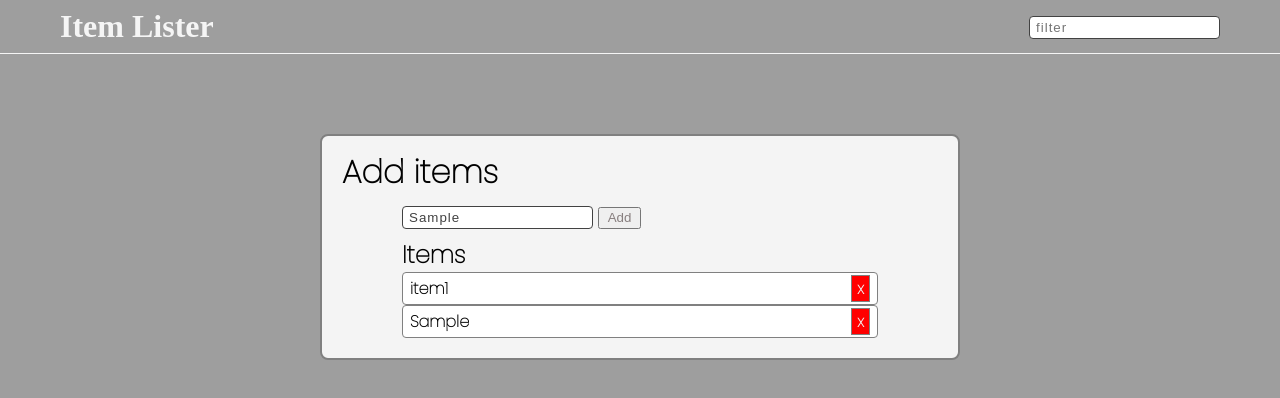
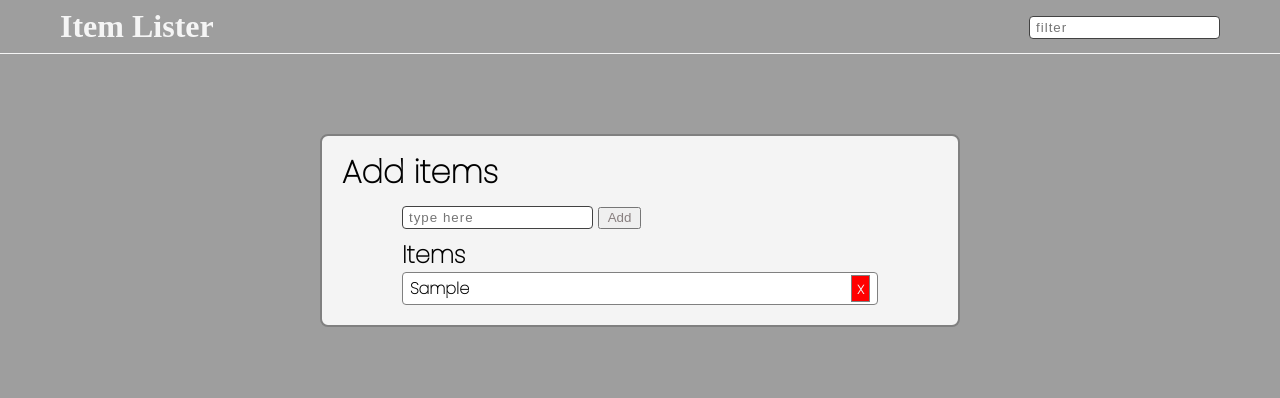
Before and after one commit to nabeelahmed1699/Web-development-learning-projects, a plain HTML site: page javscript related projects/Item Lister/index.html in a window 1280 px wide. Both pictures are taken after typing "Sample" into the empty fields and a click on the button "Add". Drawn offline with Linux system fonts and the light colour scheme; a web font is replaced by a local one.

Commit message:
modify the item lister project
made the input box clear after add the item in the list.

```diff
--- a/javscript related projects/Item Lister/index.html
+++ b/javscript related projects/Item Lister/index.html
@@ -31,10 +31,6 @@
             <div>
                 <h2>Items</h2>
                 <ul id="items-list">
-                    <li class="items">
-                        <h4 class="float-left">item1</h4>
-                        <a class="delete btn"> x </a>
-                    </li>
                 </ul>
             </div>
         </form>
--- a/javscript related projects/Item Lister/script.js
+++ b/javscript related projects/Item Lister/script.js
@@ -13,7 +13,7 @@ function addItem(event) {
     // prevent from submitting
     event.preventDefault();
     // getting the input value
-    var inputText = document.getElementById('item-text').value;
+    const inputElement = document.getElementById('item-text');
     //creating the element delete button
     var button = document.createElement('a');
     //giving classes to the delete button
@@ -25,11 +25,14 @@ function addItem(event) {
     // giving class to the li element
     li.className = `items`;
     // append the text in the item
-    li.innerText = inputText;
+    li.innerText = inputElement.value;
     // appending delete button in the li
     li.appendChild(button)
         // appending the created element in the list
     item_list.appendChild(li);
+    //clearing the search box
+    inputElement.value = '';
+
 }
 
 function removeItem(event) {
```
